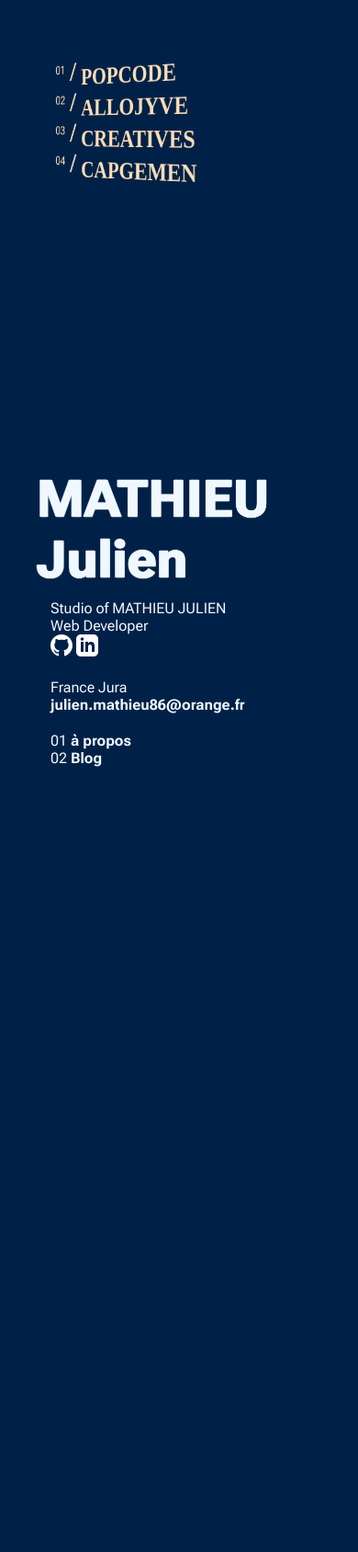
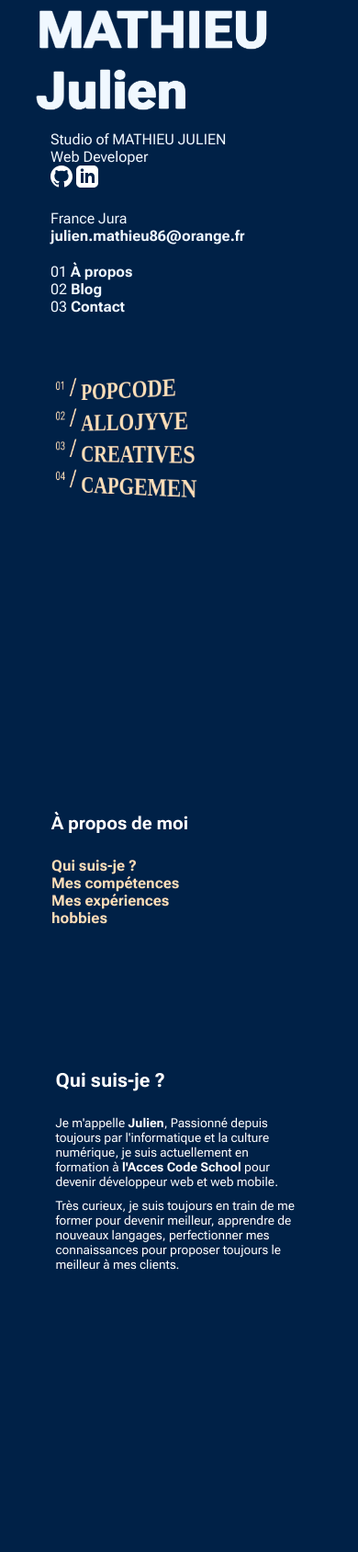
Before and after one commit to GamerBike39/portfolio, a PHP site: page / in a window 390 px wide. Shown: the whole page at 92% size. Before the commit the page ends 834 px from the top, so only its background shows below. Run offline with PHP 8.4, Linux system fonts and the light colour scheme; some libraries are stand-ins or nearby versions; some web fonts are replaced.

Commit message:
responsive Mobile

```diff
--- a/assets/css/style.css
+++ b/assets/css/style.css
@@ -47,6 +47,8 @@ body{
     max-width: 100vw;
     background-color: #002147;
     font-family: 'Roboto Flex', sans-serif;
+    scroll-behavior: smooth;
+    transition: all 0.3s ease-in-out;
 }
 
 #containerHome{
@@ -243,7 +245,7 @@ a{
     position: fixed;
     top: 0;
     width: 53vw;
-    height: 100vh;
+    min-height: 100vh;
     /* visibility: hidden; */
     transition: visibility 0.4s;
     background: white;
@@ -379,14 +381,16 @@ padding-right: 25px;
 transform: translateY(-14rem);
 }
 
-.containerQui > h4,.containerSkills > h4, .containerMyExp > h4{
+.containerQui > h4,.containerSkills > h4, .containerMyExp > h4, .containerHobbies > h4{
     transform: translateY(-1rem);
     font-size: 3rem;
+    font-family: 'Roboto Flex', sans-serif;
 }
-.containerQui > p,.containerSkills > p, .containerMyExp > div > p{
+.containerQui > p,.containerSkills > p, .containerMyExp > div > p, .containerHobbies > p{
     width: 80%;
     font-size: 1.5vw;
     margin: 10px 0px;
+    font-family: 'Roboto Flex', sans-serif;
 }
 
 .logoProg > div{
@@ -422,7 +426,7 @@ transform: translateY(-14rem);
   .figma { grid-area: figma; justify-self: center; width : 150px; }
 
 /* media querries */
-@media screen and (max-width: 768px){
+@media screen and (max-width: 400px){
     .containerProject > h3{
         font-size: 2rem;
     }
@@ -455,4 +459,52 @@ transform: translateY(-14rem);
 .modal{
     width: 100vw;
 }
+
+.desktopNav{
+    position: inherit;
 }
+.tns-controls [data-controls = next]{
+    top: 14%;
+    right: -12px;
+}
+.tns-controls [data-controls = prev]{
+    top: 14%;
+    left: -12px;
+}
+.containerRubrique {
+    font-size: 5vw;
+    width: max-content;
+    padding-bottom: 50px;
+}
+.containerAbout {
+    display: flex;
+    flex-wrap: wrap;
+}
+.containerQui > p,.containerSkills > p, .containerMyExp > div > p, .containerHobbies > p {
+    width: 109%;
+    font-size: 3.5vw;
+    font-family: 'Roboto Flex', sans-serif;
+}
+.containerQui,.containerSkills,.containerHobbies,.containerMyExp {
+width: 69%;
+margin-left: auto;
+margin-right: auto;
+height: 0vh;
+padding-top: 40px;
+}
+.containerQui > h4,.containerSkills > h4, .containerMyExp > h4, .containerHobbies > h4 {
+    font-size: 1.3rem;
+}
+.modal p {
+   line-height: normal;
+}
+.modal h4 {
+      font-size: 2rem;
+    transform: translateX(-8%);
+}
+.close-modal {
+    top: -1px;
+    right: -4px;
+}
+
+}
--- a/assets/js/app.js
+++ b/assets/js/app.js
@@ -247,9 +247,11 @@ let header = document.querySelector("header");
 let quiBtn = document.querySelector(".qui");
 let skillBtn = document.querySelector(".skills");
 let expBtn = document.querySelector(".exp");
+let btnHobbie = document.querySelector(".hobbies");
 let containerQui = document.querySelector(".containerQui");
 let containerSkill = document.querySelector(".containerSkills");
 let containerExp = document.querySelector(".containerMyExp");
+let containerHobbie = document.querySelector(".containerHobbies");
 
 btnAbout.addEventListener("click", function () {
   about.classList.toggle("displayNone");
@@ -264,25 +266,38 @@ btnAbout.addEventListener("click", function () {
 
 quiBtn.addEventListener("click", function () {
   containerQui.classList.toggle("displayNone");
-  containerQui.classList.toggle("flex");
+  // containerQui.classList.toggle("flex");
   containerSkill.classList.add("displayNone");
   containerExp.classList.add("displayNone");
+  containerHobbie.classList.add("displayNone");
   header.classList.remove("popNav");
   header.classList.add("dekstopNav");
 });
 
 skillBtn.addEventListener("click", function () {
   containerSkill.classList.toggle("displayNone");
-  containerSkill.classList.toggle("flex");
+  // containerSkill.classList.toggle("flex");
   containerQui.classList.add("displayNone");
   containerExp.classList.add("displayNone");
+  containerHobbie.classList.add("displayNone");
   header.classList.remove("popNav");
   header.classList.add("dekstopNav");
 });
 
 expBtn.addEventListener("click", function () {
   containerExp.classList.toggle("displayNone");
-  containerExp.classList.toggle("flex");
+  // containerExp.classList.toggle("flex");
+  containerSkill.classList.add("displayNone");
+  containerQui.classList.add("displayNone");
+  containerHobbie.classList.add("displayNone");
+  header.classList.remove("popNav");
+  header.classList.add("dekstopNav");
+});
+
+btnHobbie.addEventListener("click", function () {
+  containerHobbie.classList.toggle("displayNone");
+  // containerHobbie.classList.toggle("flex");
+  containerExp.classList.add("displayNone");
   containerSkill.classList.add("displayNone");
   containerQui.classList.add("displayNone");
   header.classList.remove("popNav");
--- a/index.html
+++ b/index.html
@@ -51,9 +51,10 @@
                     </div>
                     <nav class="links">
                         <ul>
-                            <li class="a-propos btnAbout"><a href="#apropos"><span>01</span> <strong>à
+                            <li class="a-propos btnAbout"><a href="#apropos"><span>01</span> <strong>À
                                         propos</strong></a></li>
                             <li class="blog-dekstop"><a href="/blog/"><span>02</span> <strong>Blog</strong></a></li>
+                            <li class="contact"><a href="#contact"><span>03</span> <strong>Contact</strong></a></li>
                         </ul>
                     </nav>
                     </nav>
@@ -76,7 +77,7 @@
     <div class="modal modalPop displayNone">
         <div class="overlay modal-trigger"></div>
         <div class="flexJCCAIC">
-            <button class="close-modal closePop">❌</button>
+            <span class="close-modal closePop">❌</span>
             <h4><strong>POPCODE</strong></h4>
 
             <div class="my-sliderPop">
@@ -94,14 +95,14 @@
                 fonctions, telles que la prise en charge des bonnes et mauvaises réponses, ainsi qu'une fonction zoom
                 pour mieux visualiser les éléments</p>
             <a class="learnMore" href="https://github.com/GamerBike39/ProjectPopCode" target="_blank"><img
-                    src="/assets/img/logo/logo-GitHub.svg" Voir le projet sur GitHub</a> <a href="#">Visiter le site</a>
+                    src="/assets/img/logo/logo-GitHub.svg" Voir le projet sur GitHub</a> <a href="https://gamerbike39.github.io/ProjectPopCode/" target="_blank">Visiter le site</a>
         </div>
     </div>
 
     <div class="modal modalAllo displayNone">
         <div class="overlay modal-trigger"></div>
         <div class="flexJCCAIC">
-            <button class="close-modal closeAllo">❌</button>
+            <span class="close-modal closeAllo">❌</span>
             <h4><strong>ALLOJYVÉ</strong></h4>
 
             <div class="my-sliderAllo">
@@ -122,7 +123,7 @@
     <div class="modal modalCrea displayNone">
         <div class="overlay modal-trigger"></div>
         <div class="flexJCCAIC">
-            <button class="close-modal closeCrea">❌</button>
+            <span class="close-modal closeCrea">❌</span>
             <h4><strong>CREATIVES</strong></h4>
 
             <div class="my-sliderCreat">
@@ -143,7 +144,7 @@
     <div class="modal modalBoots displayNone">
         <div class="overlay modal-trigger"></div>
         <div class="flexJCCAIC">
-            <button class="close-modal closeBoots">❌</button>
+            <span class="close-modal closeBoots">❌</span>
             <h4><strong>CAPGEMEN</strong></h4>
 
             <div class="my-sliderBoots">
@@ -177,7 +178,7 @@
                 <h5>hobbies</h5>
             </a>
         </div>
-        <div class="containerQui displayNone">
+        <div class="containerQui">
             <h4>Qui suis-je ?</h4>
             <p>Je m'appelle <strong>Julien</strong>,
                 <stong>Passionné depuis toujours par l'informatique et la culture numérique, je suis actuellement en formation à
@@ -187,7 +188,7 @@
         </div>
 
         <div class="containerSkills displayNone">
-            <h4>Mes Compétences : </h4>
+            <h4>Mes Compétences</h4>
             <p>J'ai durant mes projets eu l'occasion d'utiliser plusieurs langages. Ma curiosité me pousse à découvrir sans cesse de nouvelles choses et repousser les limites de mes connaissances. Donc si vous avez un projet avec une techno que je ne maîtrise pas (encore), je m'adapterais, et me ferais une joie de pouvoir ajouter de nouvelles compétences.</p>
             <p></p>
             <div class="logoProg">
@@ -216,7 +217,7 @@
         </div>
 
         <div class="containerMyExp displayNone">
-            <h4>Mes expériences : </h4>
+            <h4>Mes expériences</h4>
             <div class="experiences">
                 <p>
                     Après un début de carrière dans la viticulture, j'ai décidé de changer de carrière, en faisant ce que j'aimais faire, c'est à dire de la programmation.
@@ -227,6 +228,13 @@
             </div>
         </div>
 
+            <div class="containerHobbies displayNone">
+                <h4>Mes hobbies</h4>
+                <p>Parcequ'il n'y a pas que l'informatique dans la vie, sortir se promener dans la nature, que ce soit à pied pour de la randonnée, ou en vtt pour des sorties bien plus engagés en montagne.</p>
+                <p>Et pour se reposer une séance de jeux vidéo est toujours apprécié.</p>
+            </div>
+
+
     </div>
 
     <script src="https://unpkg.com/typewriter-effect@latest/dist/core.js"></script>
```
